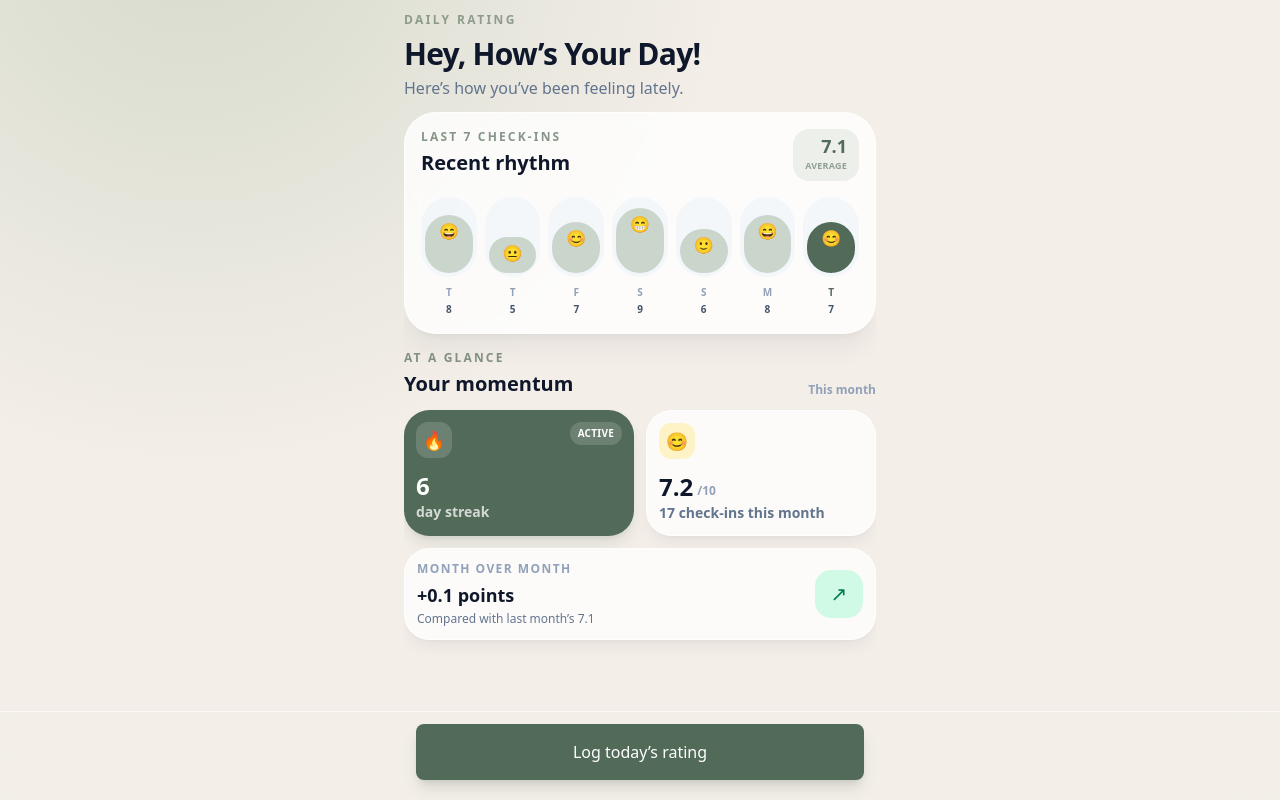
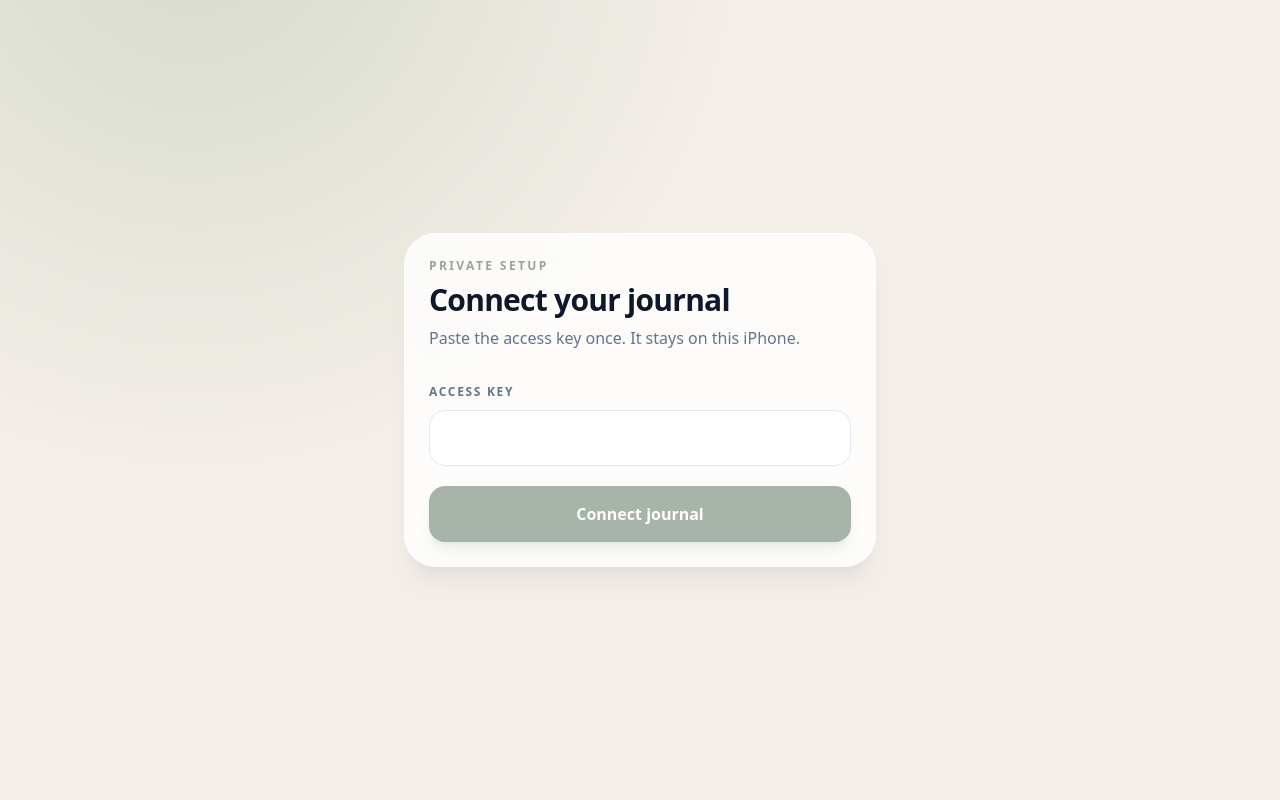
Before and after one commit to krishabbashyal/dailyrating, a React (Vite) app: page / in a window 1280 px wide. Built offline with nearby package versions, Linux system fonts and the light colour scheme.

Commit message:
Connect app to ratings API

```diff
--- a/src/App.tsx
+++ b/src/App.tsx
@@ -1,15 +1,24 @@
+import { useState } from "react";
 import { Routes, Route } from "react-router";
 import HomePage from "./pages/HomePage";
 import RatingPage from "./pages/RatingPage";
+import AccessSetup from "./components/AccessSetup";
+import { getStoredApiToken } from "./api/ratings";
 
 export default function App() {
+  const [apiToken, setApiToken] = useState(getStoredApiToken);
+
   return (
     <div className="h-[100dvh] overflow-hidden pt-[env(safe-area-inset-top)]">
       <main className="mx-auto h-full max-w-lg overflow-hidden px-5">
-        <Routes>
-          <Route path="/" element={<HomePage />} />
-          <Route path="/log" element={<RatingPage />} />
-        </Routes>
+        {apiToken ? (
+          <Routes>
+            <Route path="/" element={<HomePage apiToken={apiToken} onTokenInvalid={() => setApiToken(null)} />} />
+            <Route path="/log" element={<RatingPage apiToken={apiToken} />} />
+          </Routes>
+        ) : (
+          <AccessSetup onConnected={setApiToken} />
+        )}
       </main>
     </div>
   );
--- /dev/null
+++ b/src/api/ratings.ts
@@ -0,0 +1,60 @@
+import type { RatingLog } from "../data/ratings";
+
+const API_URL = "https://dailyratingforbuzz.alwaysdata.net";
+const TOKEN_STORAGE_KEY = "daily-rating-api-token";
+
+interface RatingsResponse {
+  version: number;
+  ratings: RatingLog[];
+}
+
+async function apiRequest<T>(path: string, token: string, options?: RequestInit): Promise<T> {
+  let response: Response;
+
+  try {
+    response = await fetch(`${API_URL}${path}`, {
+      ...options,
+      headers: {
+        authorization: `Bearer ${token}`,
+        ...(options?.body ? { "content-type": "application/json" } : {}),
+        ...options?.headers,
+      },
+    });
+  } catch {
+    throw new Error("Could not reach the rating service. Check your connection and try again.");
+  }
+
+  if (response.status === 401) {
+    throw new Error("That access key was not accepted.");
+  }
+
+  if (!response.ok) {
+    throw new Error("The rating service is unavailable right now.");
+  }
+
+  return response.json() as Promise<T>;
+}
+
+export function getStoredApiToken() {
+  return localStorage.getItem(TOKEN_STORAGE_KEY);
+}
+
+export function storeApiToken(token: string) {
+  localStorage.setItem(TOKEN_STORAGE_KEY, token);
+}
+
+export function clearApiToken() {
+  localStorage.removeItem(TOKEN_STORAGE_KEY);
+}
+
+export async function getRatings(token: string) {
+  const data = await apiRequest<RatingsResponse>("/api/ratings", token);
+  return data.ratings;
+}
+
+export async function saveRating(token: string, rating: RatingLog) {
+  return apiRequest<RatingLog>("/api/ratings", token, {
+    method: "POST",
+    body: JSON.stringify(rating),
+  });
+}
--- /dev/null
+++ b/src/components/AccessSetup.tsx
@@ -0,0 +1,64 @@
+import { useState } from "react";
+import type { FormEvent } from "react";
+import { getRatings, storeApiToken } from "../api/ratings";
+
+interface AccessSetupProps {
+  onConnected: (token: string) => void;
+}
+
+export default function AccessSetup({ onConnected }: AccessSetupProps) {
+  const [token, setToken] = useState("");
+  const [error, setError] = useState("");
+  const [connecting, setConnecting] = useState(false);
+
+  const handleSubmit = async (event: FormEvent) => {
+    event.preventDefault();
+    const trimmedToken = token.trim();
+    if (!trimmedToken) return;
+
+    setConnecting(true);
+    setError("");
+
+    try {
+      await getRatings(trimmedToken);
+      storeApiToken(trimmedToken);
+      onConnected(trimmedToken);
+    } catch (caughtError) {
+      setError(caughtError instanceof Error ? caughtError.message : "Could not connect.");
+    } finally {
+      setConnecting(false);
+    }
+  };
+
+  return (
+    <main className="flex h-full items-center">
+      <section className="w-full rounded-[2rem] border border-white/70 bg-white/80 p-6 shadow-xl shadow-slate-900/5 backdrop-blur">
+        <p className="text-xs font-bold uppercase tracking-[0.2em] text-brand-primary/60">Private setup</p>
+        <h1 className="mt-2 text-3xl font-black tracking-tight text-slate-900">Connect your journal</h1>
+        <p className="mt-2 font-medium text-slate-500">Paste the access key once. It stays on this iPhone.</p>
+
+        <form className="mt-7" onSubmit={handleSubmit}>
+          <label htmlFor="access-key" className="text-xs font-bold uppercase tracking-[0.14em] text-slate-500">Access key</label>
+          <input
+            id="access-key"
+            type="password"
+            value={token}
+            onChange={(event) => setToken(event.target.value)}
+            autoComplete="off"
+            autoCapitalize="none"
+            spellCheck={false}
+            className="mt-2 h-14 w-full rounded-2xl border border-slate-200 bg-white px-4 font-mono text-sm text-slate-900 outline-none focus:border-brand-primary focus:ring-2 focus:ring-brand-primary/15"
+          />
+          {error && <p role="alert" className="mt-3 text-sm font-semibold text-rose-700">{error}</p>}
+          <button
+            type="submit"
+            disabled={connecting || !token.trim()}
+            className="mt-5 h-14 w-full rounded-2xl bg-brand-primary font-bold text-white shadow-lg shadow-brand-primary/20 disabled:cursor-not-allowed disabled:opacity-50"
+          >
+            {connecting ? "Connecting…" : "Connect journal"}
+          </button>
+        </form>
+      </section>
+    </main>
+  );
+}
--- a/src/components/HistoryCard.tsx
+++ b/src/components/HistoryCard.tsx
@@ -7,7 +7,9 @@ interface HistoryCardProps {
 
 export default function HistoryCard({ logs }: HistoryCardProps) {
   const recentLogs = [...logs].sort((a, b) => b.date.localeCompare(a.date)).slice(0, 7).reverse();
-  const average = recentLogs.reduce((total, log) => total + log.score, 0) / recentLogs.length;
+  const average = recentLogs.length
+    ? recentLogs.reduce((total, log) => total + log.score, 0) / recentLogs.length
+    : null;
 
   return (
     <section className="mt-3 overflow-hidden rounded-[2rem] border border-white/70 bg-white/80 p-4 shadow-xl shadow-slate-900/5 backdrop-blur">
@@ -17,12 +19,12 @@ export default function HistoryCard({ logs }: HistoryCardProps) {
           <h2 className="mt-1 text-xl font-extrabold text-slate-900">Recent rhythm</h2>
         </div>
         <div className="rounded-2xl bg-brand-secondary/20 px-3 py-2 text-right">
-          <p className="text-lg font-black leading-none text-brand-primary">{average.toFixed(1)}</p>
+          <p className="text-lg font-black leading-none text-brand-primary">{average?.toFixed(1) ?? "—"}</p>
           <p className="mt-1 text-[9px] font-bold uppercase tracking-wide text-brand-primary/60">Average</p>
         </div>
       </div>
 
-      <div className="mt-4 flex items-end justify-between gap-2" aria-label="Recent rating trend">
+      {recentLogs.length ? <div className="mt-4 flex items-end justify-between gap-2" aria-label="Recent rating trend">
         {recentLogs.map((log) => {
           const date = parseLocalDate(log.date);
           const isToday = new Date().toDateString() === date.toDateString();
@@ -45,7 +47,7 @@ export default function HistoryCard({ logs }: HistoryCardProps) {
             </div>
           );
         })}
-      </div>
+      </div> : <div className="flex h-24 items-center justify-center text-sm font-semibold text-slate-400">Your first check-in will appear here.</div>}
     </section>
   );
 }
--- a/src/components/InsightsGrid.tsx
+++ b/src/components/InsightsGrid.tsx
@@ -40,6 +40,7 @@ export default function InsightsGrid({ logs }: InsightsGridProps) {
   const previousAverage = average(previousMonth);
   const difference = Number(currentAverage.toFixed(1)) - Number(previousAverage.toFixed(1));
   const streak = getStreak(logs);
+  const hasComparison = currentMonth.length > 0 && previousMonth.length > 0;
 
   return (
     <section aria-labelledby="insights-heading" className="mt-4">
@@ -62,9 +63,9 @@ export default function InsightsGrid({ logs }: InsightsGridProps) {
         </article>
 
         <article className="rounded-[1.6rem] border border-white/70 bg-white/75 p-3 shadow-lg shadow-slate-900/5 backdrop-blur">
-          <span className="flex h-9 w-9 items-center justify-center rounded-xl bg-amber-100 text-lg">{getRatingEmoji(currentAverage || 5)}</span>
+          <span className="flex h-9 w-9 items-center justify-center rounded-xl bg-amber-100 text-lg">{currentMonth.length ? getRatingEmoji(currentAverage) : "—"}</span>
           <div className="mt-3 flex items-end gap-1">
-            <p className="text-2xl font-black text-slate-900">{currentAverage.toFixed(1)}</p>
+            <p className="text-2xl font-black text-slate-900">{currentMonth.length ? currentAverage.toFixed(1) : "—"}</p>
             <span className="mb-1 text-xs font-bold text-slate-400">/10</span>
           </div>
           <p className="text-sm font-semibold text-slate-500">{currentMonth.length} check-ins this month</p>
@@ -73,11 +74,11 @@ export default function InsightsGrid({ logs }: InsightsGridProps) {
         <article className="col-span-2 flex items-center justify-between rounded-[1.6rem] border border-white/70 bg-white/75 p-3 shadow-lg shadow-slate-900/5 backdrop-blur">
           <div>
             <p className="text-xs font-bold uppercase tracking-[0.12em] text-slate-400">Month over month</p>
-            <p className="mt-1 text-lg font-extrabold text-slate-900">{difference >= 0 ? "+" : ""}{difference.toFixed(1)} points</p>
-            <p className="mt-0.5 text-xs font-medium text-slate-500">Compared with last month’s {previousAverage.toFixed(1)}</p>
+            <p className="mt-1 text-lg font-extrabold text-slate-900">{hasComparison ? `${difference >= 0 ? "+" : ""}${difference.toFixed(1)} points` : "Not enough data"}</p>
+            <p className="mt-0.5 text-xs font-medium text-slate-500">{hasComparison ? `Compared with last month’s ${previousAverage.toFixed(1)}` : "Keep checking in to see your trend"}</p>
           </div>
           <div className={`flex h-12 w-12 items-center justify-center rounded-2xl text-xl ${difference >= 0 ? "bg-emerald-100 text-emerald-700" : "bg-rose-100 text-rose-700"}`}>
-            {difference >= 0 ? "↗" : "↘"}
+            {hasComparison ? (difference >= 0 ? "↗" : "↘") : "·"}
           </div>
         </article>
       </div>
--- a/src/data/ratings.ts
+++ b/src/data/ratings.ts
@@ -10,27 +10,6 @@ export function getRatingEmoji(score: number) {
   return RATING_EMOJIS[normalizedScore - 1];
 }
 
-const scorePattern = [7, 8, 6, 9, 7, 5, 8, 8, 6, 7, 9, 8, 7, 6, 8];
-
-function toLocalDateKey(date: Date) {
-  const year = date.getFullYear();
-  const month = String(date.getMonth() + 1).padStart(2, "0");
-  const day = String(date.getDate()).padStart(2, "0");
-  return `${year}-${month}-${day}`;
-}
-
-// Temporary demo history. This keeps the dashboard useful until ratings are persisted.
-export const demoRatingLogs: RatingLog[] = Array.from({ length: 62 }, (_, index) => {
-  const date = new Date();
-  date.setHours(12, 0, 0, 0);
-  date.setDate(date.getDate() - index);
-
-  return {
-    date: toLocalDateKey(date),
-    score: scorePattern[index % scorePattern.length],
-  };
-}).filter((_, index) => ![6, 18, 19, 33, 48].includes(index));
-
 export function parseLocalDate(dateKey: string) {
   const [year, month, day] = dateKey.split("-").map(Number);
   return new Date(year, month - 1, day, 12);
--- a/src/pages/HomePage.tsx
+++ b/src/pages/HomePage.tsx
@@ -2,16 +2,51 @@ import HistoryCard from "../components/HistoryCard";
 import GreetingBar from "../components/GreetingBar";
 import CustomButton from "../components/CustomButton";
 import InsightsGrid from "../components/InsightsGrid";
-import { demoRatingLogs } from "../data/ratings";
 import { Link } from "react-router";
+import { useEffect, useState } from "react";
+import type { RatingLog } from "../data/ratings";
+import { clearApiToken, getRatings } from "../api/ratings";
 
-const HomePage = () => {
+interface HomePageProps {
+  apiToken: string;
+  onTokenInvalid: () => void;
+}
+
+const HomePage = ({ apiToken, onTokenInvalid }: HomePageProps) => {
+  const [logs, setLogs] = useState<RatingLog[]>([]);
+  const [loading, setLoading] = useState(true);
+  const [error, setError] = useState("");
+
+  useEffect(() => {
+    getRatings(apiToken)
+      .then(setLogs)
+      .catch((caughtError) => setError(caughtError instanceof Error ? caughtError.message : "Could not load ratings."))
+      .finally(() => setLoading(false));
+  }, [apiToken]);
+
+  const resetAccessKey = () => {
+    clearApiToken();
+    onTokenInvalid();
+  };
+
   return (
     <main className="h-full overflow-hidden pb-24">
       <div className="pt-3">
         <GreetingBar />
-        <HistoryCard logs={demoRatingLogs} />
-        <InsightsGrid logs={demoRatingLogs} />
+        {error ? (
+          <section className="mt-5 rounded-[2rem] border border-rose-100 bg-white/80 p-5 shadow-xl shadow-slate-900/5">
+            <p className="font-bold text-rose-800">Couldn’t load your ratings</p>
+            <p className="mt-1 text-sm text-slate-500">{error}</p>
+            <button type="button" onClick={resetAccessKey} className="mt-4 text-sm font-bold text-brand-primary">Enter access key again</button>
+          </section>
+        ) : loading ? (
+          <div className="mt-8 text-center text-sm font-semibold text-slate-400">Loading your check-ins…</div>
+        ) : (
+          <>
+            <HistoryCard logs={logs} />
+            <InsightsGrid logs={logs} />
+          </>
+        )}
       </div>
 
       <div className="fixed inset-x-0 bottom-0 z-10 border-t border-white/60 bg-[#f3eee8]/85 px-5 pb-[max(1.25rem,env(safe-area-inset-bottom))] pt-3 backdrop-blur-xl">
--- a/src/pages/RatingPage.tsx
+++ b/src/pages/RatingPage.tsx
@@ -1,7 +1,40 @@
 import EmojiSlider from "../components/EmojiSlider";
 import CustomButton from "../components/CustomButton";
-import { Link } from "react-router";
-const RatingPage = () => {
+import { Link, useNavigate } from "react-router";
+import { useState } from "react";
+import { saveRating } from "../api/ratings";
+
+interface RatingPageProps {
+  apiToken: string;
+}
+
+function todayKey() {
+  const today = new Date();
+  const year = today.getFullYear();
+  const month = String(today.getMonth() + 1).padStart(2, "0");
+  const day = String(today.getDate()).padStart(2, "0");
+  return `${year}-${month}-${day}`;
+}
+
+const RatingPage = ({ apiToken }: RatingPageProps) => {
+  const navigate = useNavigate();
+  const [rating, setRating] = useState(5);
+  const [saving, setSaving] = useState(false);
+  const [error, setError] = useState("");
+
+  const handleSave = async () => {
+    setSaving(true);
+    setError("");
+
+    try {
+      await saveRating(apiToken, { date: todayKey(), score: rating });
+      navigate("/");
+    } catch (caughtError) {
+      setError(caughtError instanceof Error ? caughtError.message : "Could not save your rating.");
+      setSaving(false);
+    }
+  };
+
   return (
     <main className="h-full overflow-hidden pb-24 pt-4">
       <Link to="/" className="inline-flex h-11 w-11 items-center justify-center rounded-2xl bg-white/75 text-xl text-slate-700 shadow-sm" aria-label="Back to dashboard">
@@ -13,13 +46,18 @@ const RatingPage = () => {
         <p className="mt-2 font-medium text-slate-500">Move the slider to the feeling that fits best.</p>
       </div>
       <div className="mt-5">
-        <EmojiSlider />
+        <EmojiSlider value={rating} onChange={setRating} />
       </div>
+      {error && <p role="alert" className="mt-4 text-center text-sm font-semibold text-rose-700">{error}</p>}
       <div className="fixed inset-x-0 bottom-0 border-t border-white/60 bg-[#f3eee8]/85 px-5 pb-[max(1.25rem,env(safe-area-inset-bottom))] pt-3 backdrop-blur-xl">
         <div className="mx-auto max-w-md">
-          <Link to="/">
-            <CustomButton customClasses="h-14 w-full rounded-2xl bg-brand-primary shadow-lg shadow-brand-primary/20" label="Save today’s rating" onClick={() => {}} />
-          </Link>
+          <CustomButton
+            customClasses="h-14 w-full rounded-2xl bg-brand-primary shadow-lg shadow-brand-primary/20"
+            label="Save today’s rating"
+            onClick={handleSave}
+            isSubmitting={saving}
+            submittingText="Saving…"
+          />
         </div>
       </div>
     </main>
```
